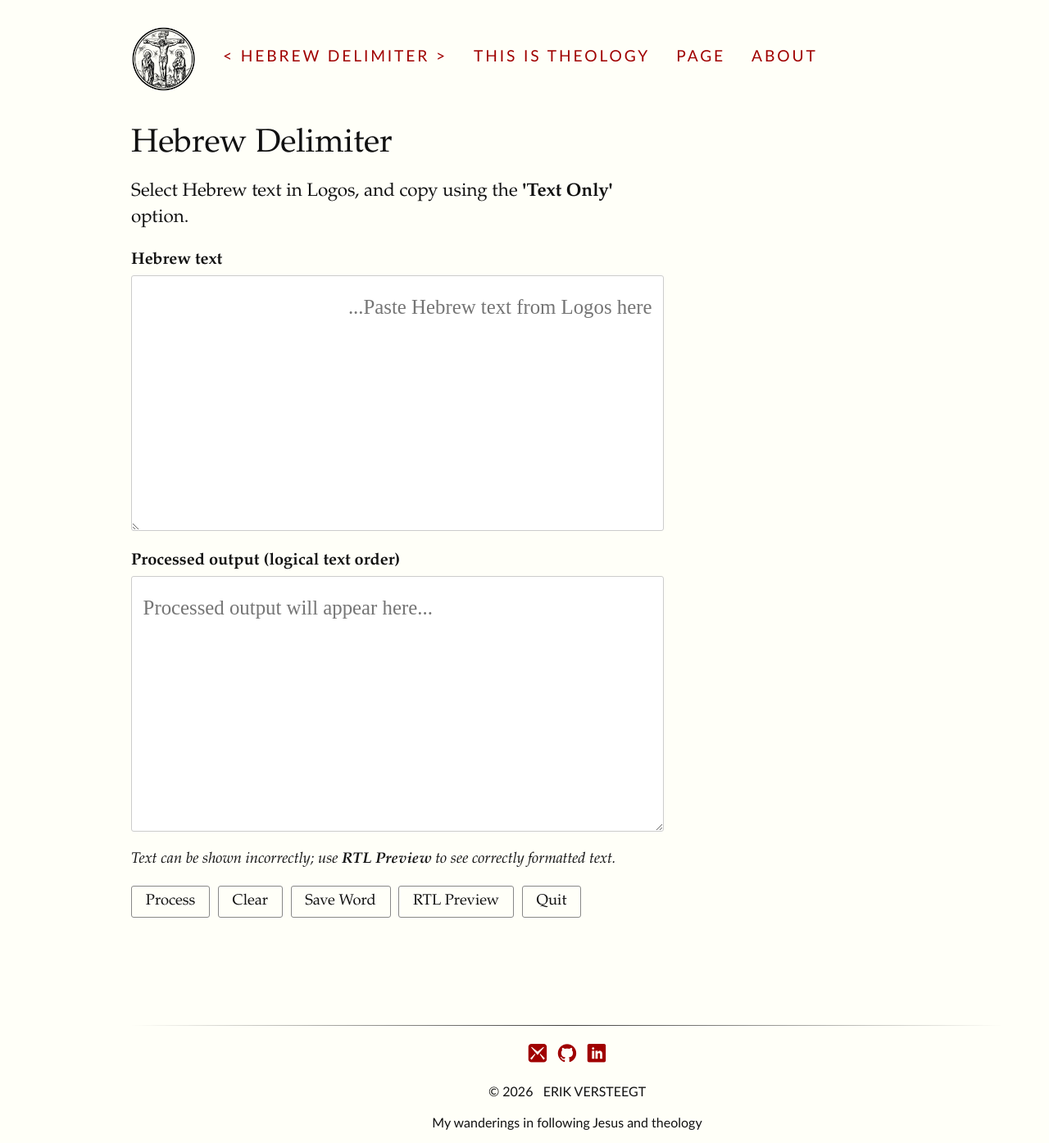
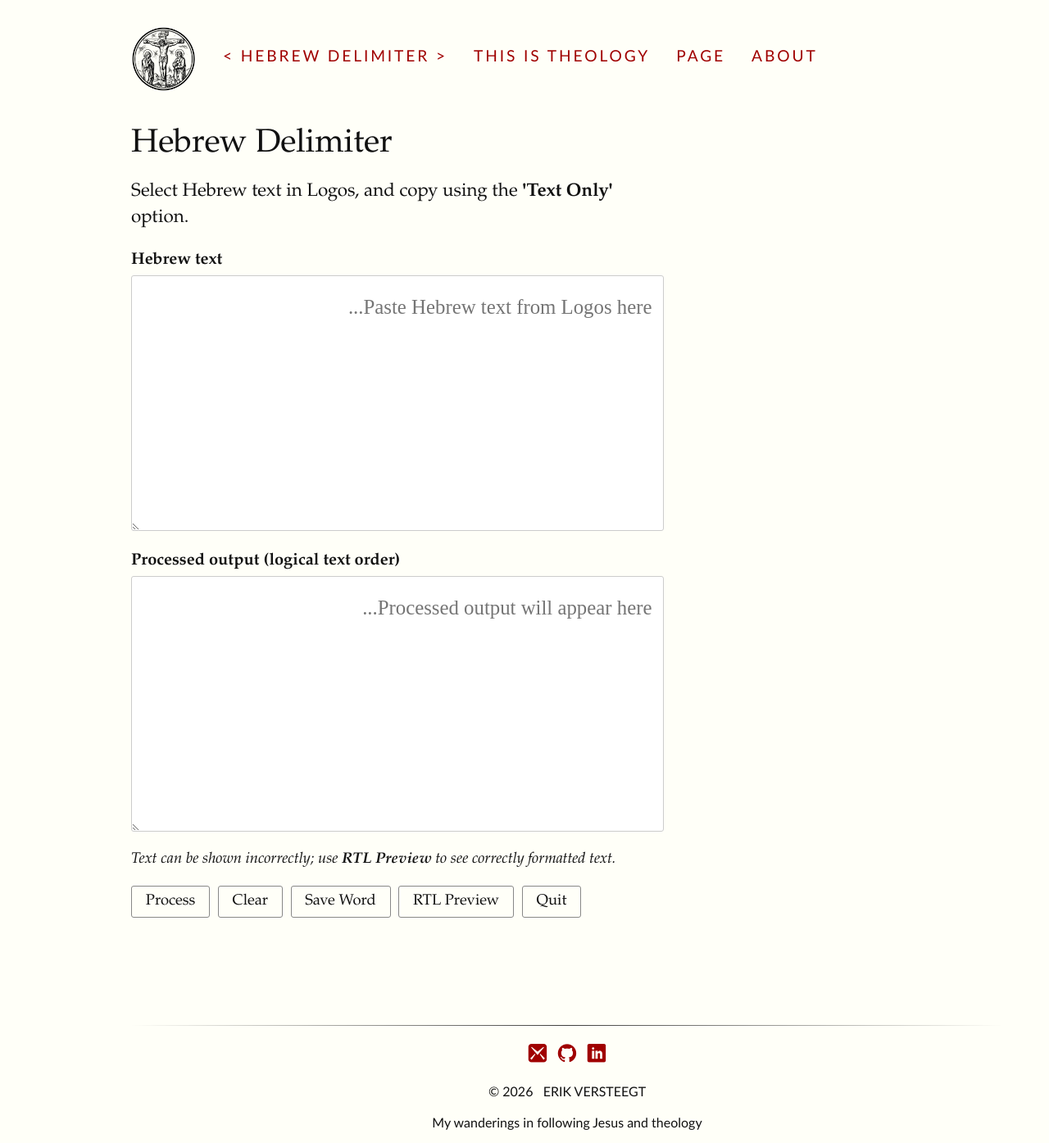
Before and after one commit to ThisIsTheology/thisistheology.github.io, a Jekyll site: the page built from hebrew-delimiter.html, in a window 1280 px wide. Shown: the whole page at 82% size. Built offline with Jekyll 4.4.1, drawn with Linux system fonts in a browser that asks for light colours; some web fonts are replaced.

Commit message:
Update hebrew-delimiter.html

```diff
--- a/hebrew-delimiter.html
+++ b/hebrew-delimiter.html
@@ -11,7 +11,7 @@ permalink: /hebrew-delimiter/
   <textarea id="inputText" class="hebrew-box" rows="6" dir="rtl" lang="he" placeholder="Paste Hebrew text from Logos here..."></textarea>
 
   <label for="outputText" class="delimiter-label">Processed output (logical text order)</label>
-  <textarea id="outputText" class="hebrew-box" rows="6" dir="ltr" lang="he" readonly placeholder="Processed output will appear here..."></textarea>
+  <textarea id="outputText" class="hebrew-box" rows="6" dir="rtl" lang="he" readonly placeholder="Processed output will appear here..."></textarea>
 
   <p class="delimiter-note">
     <em>Text can be shown incorrectly; use <strong>RTL Preview</strong> to see correctly formatted text.</em>
@@ -45,6 +45,7 @@ permalink: /hebrew-delimiter/
   .hebrew-box {
     width: 100%;
     box-sizing: border-box;
+    text-align: right;
     padding: 0.85rem;
     font-family: "SBL Hebrew", "Ezra SIL", "Frank Ruhl Libre", "Times New Roman", serif;
     font-size: 1.55rem;
```
